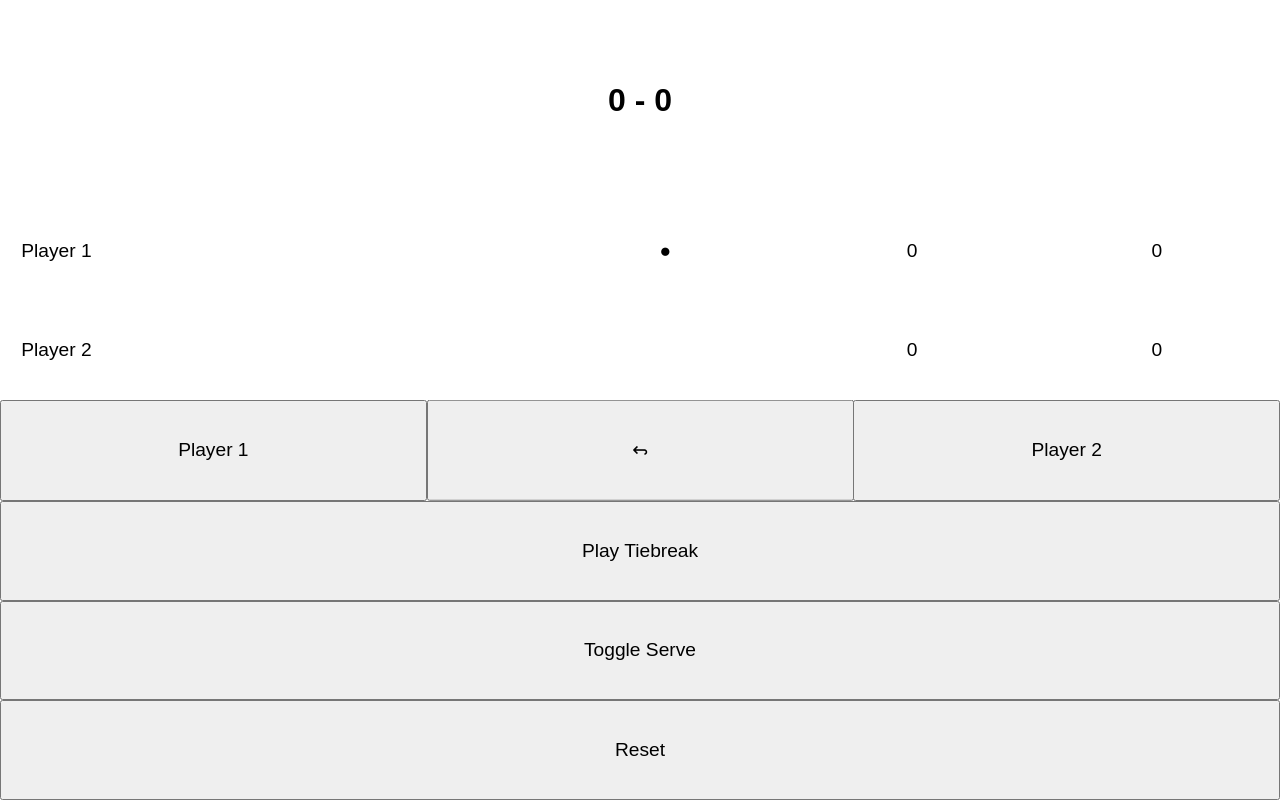
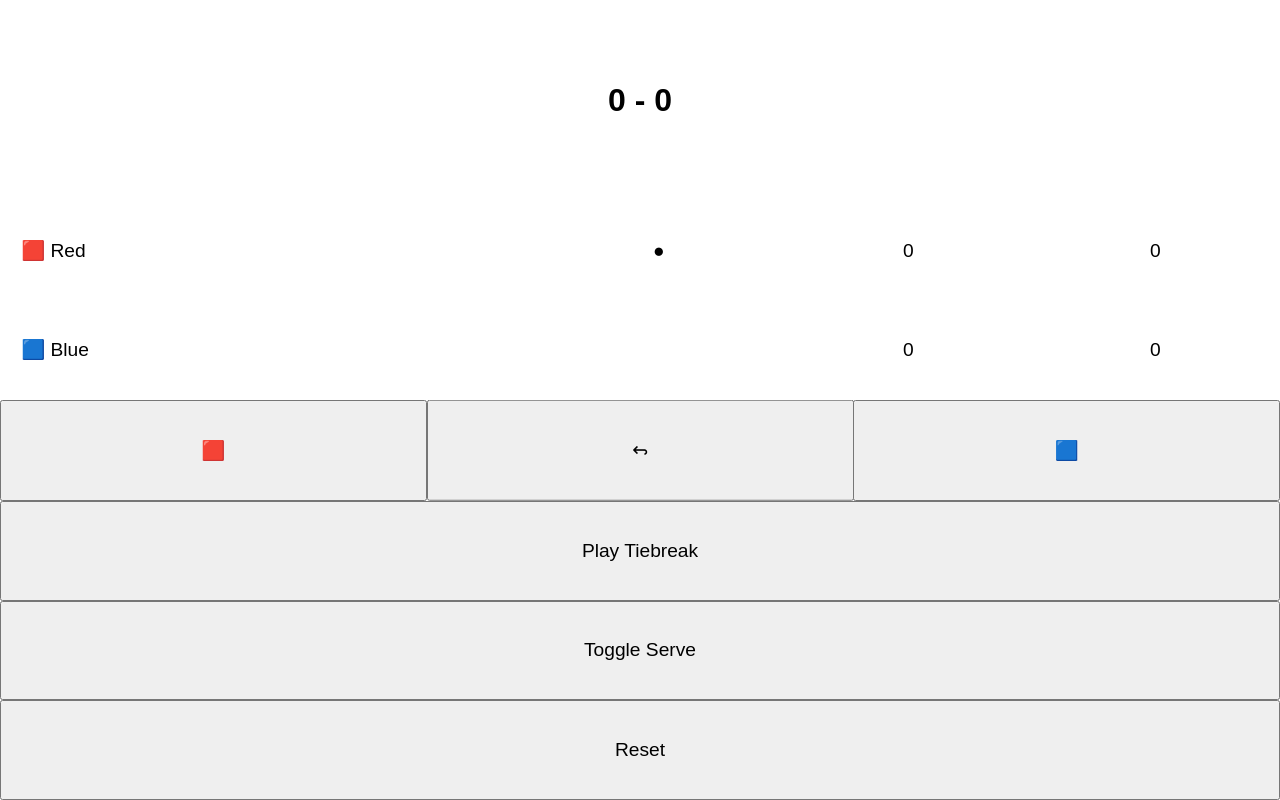
Before and after one commit to vinhanguyen/tennis, a React (Vite) app: page / in a window 1280 px wide. Built offline with nearby package versions, Linux system fonts and the light colour scheme.

Commit message:
Replace player numbers with colors

```diff
--- a/src/Controls.tsx
+++ b/src/Controls.tsx
@@ -24,9 +24,9 @@ export default function Controls({
 
   return (
     <nav>
-      <button onClick={() => onPoint(1)}>Player 1</button>
+      <button onClick={() => onPoint(1)}>🟥</button>
       <button onClick={onUndo}>↩</button>
-      <button onClick={() => onPoint(2)}>Player 2</button>
+      <button onClick={() => onPoint(2)}>🟦</button>
       <button disabled={tiebreak || !newGame} onClick={onTiebreak}>Play Tiebreak</button>
       <button disabled={!newMatch || tiebreak} onClick={onToggleServe}>Toggle Serve</button>
       <button onClick={onReset}>Reset</button>
--- a/src/Scoreboard.tsx
+++ b/src/Scoreboard.tsx
@@ -32,13 +32,13 @@ export default function Scoreboard({point}: ScoreboardProps) {
     <table>
       <tbody>
         <tr>
-          <td>Player 1</td>
+          <td>🟥 Red</td>
           <td>{p1Serve && '●'}</td>
           <td>{p1Games}</td>
           <td>{p1Points}</td>
         </tr>
         <tr>
-          <td>Player 2</td>
+          <td>🟦 Blue</td>
           <td>{!p1Serve && '●'}</td>
           <td>{p2Games}</td>
           <td>{p2Points}</td>
```
